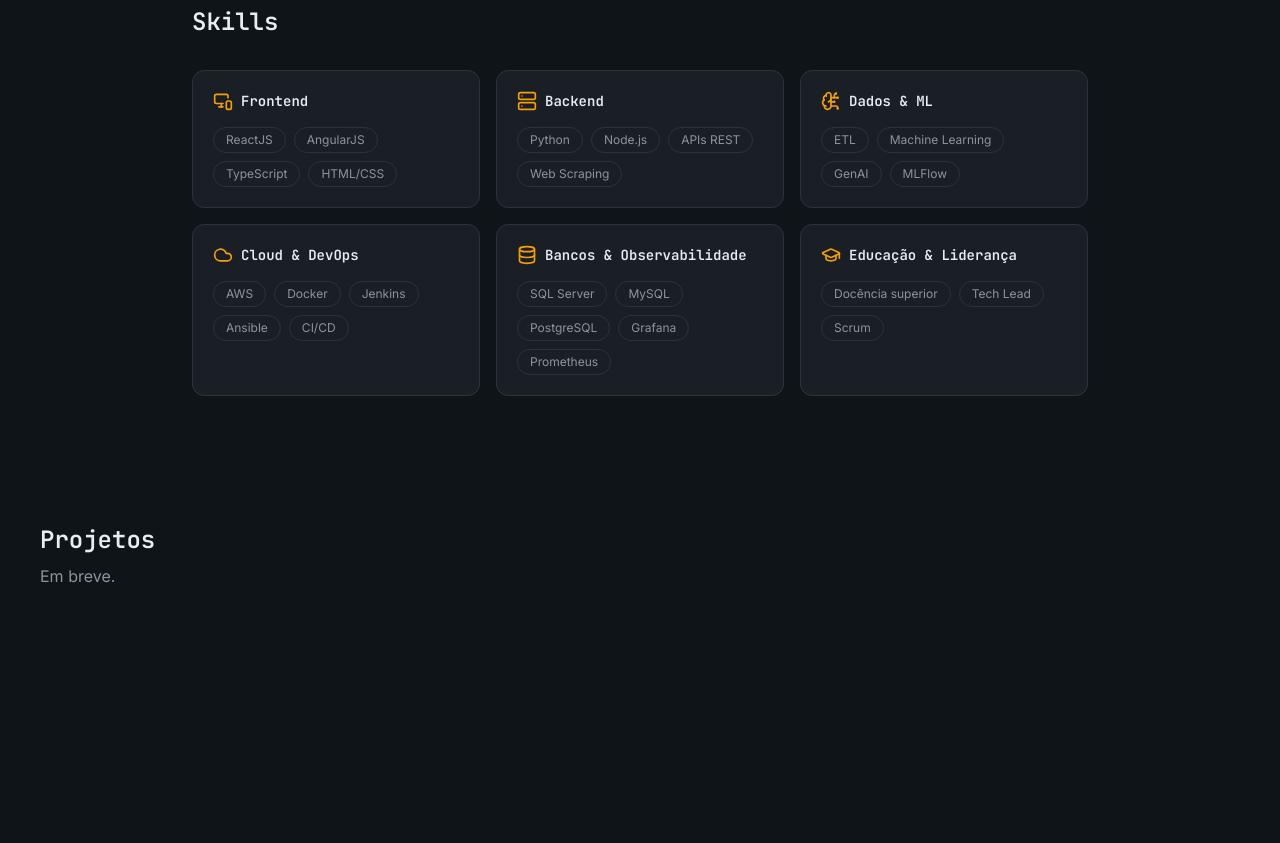
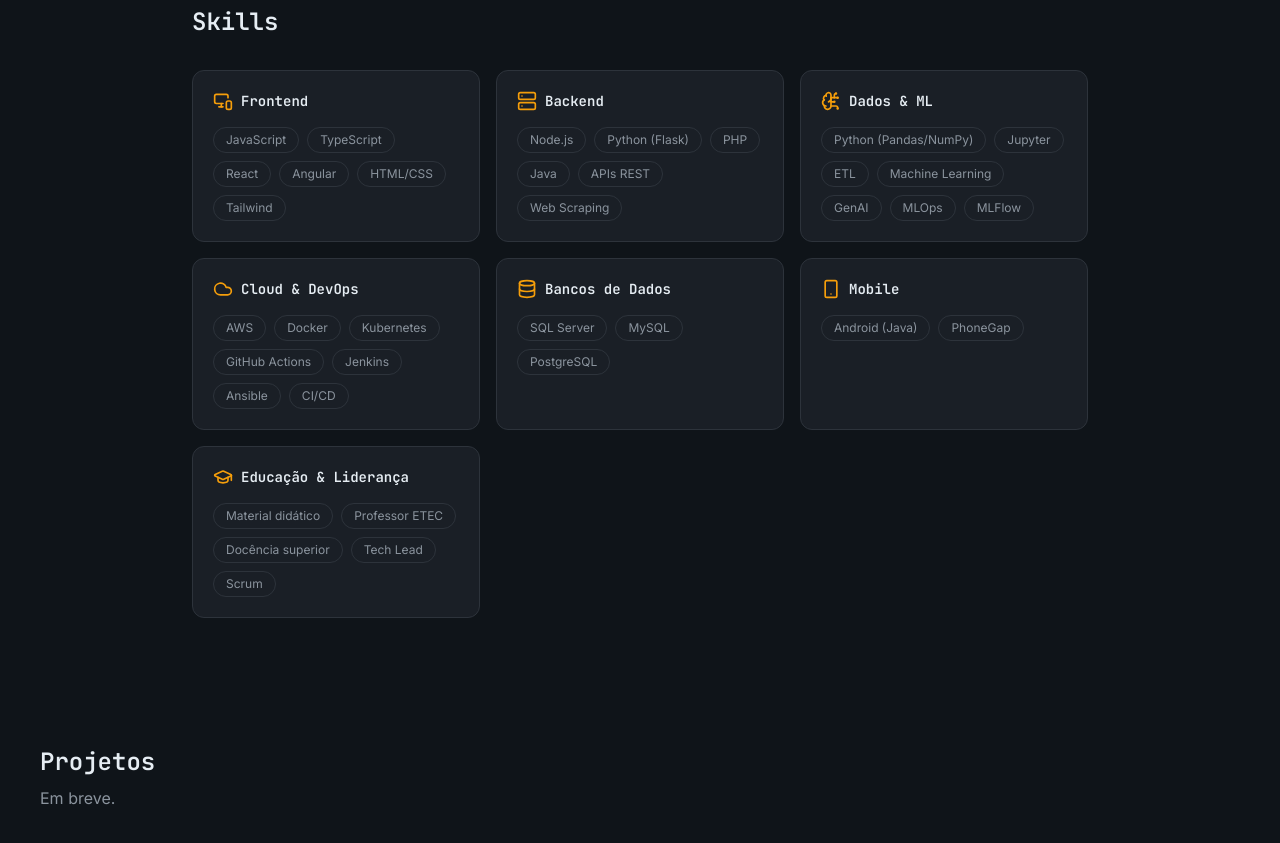
Before and after one commit to dlpires/portfolio, a Next.js app: page / in a window 1280 px wide. Shown: the part 1760-2603 px from the top of the page. Built offline with nearby package versions, Linux system fonts and the light colour scheme.

Commit message:
feat(about): merge CV skills with issue #3 list

```diff
--- a/src/data/skills.ts
+++ b/src/data/skills.ts
@@ -4,6 +4,7 @@
   | "data"
   | "cloud"
   | "database"
+  | "mobile"
   | "education";
 
 export type SkillCategory = {
@@ -16,31 +17,44 @@
   {
     title: "Frontend",
     icon: "frontend",
-    skills: ["ReactJS", "AngularJS", "TypeScript", "HTML/CSS"],
+    skills: ["JavaScript", "TypeScript", "React", "Angular", "HTML/CSS", "Tailwind"],
   },
   {
     title: "Backend",
     icon: "backend",
-    skills: ["Python", "Node.js", "APIs REST", "Web Scraping"],
+    skills: ["Node.js", "Python (Flask)", "PHP", "Java", "APIs REST", "Web Scraping"],
   },
   {
     title: "Dados & ML",
     icon: "data",
-    skills: ["ETL", "Machine Learning", "GenAI", "MLFlow"],
+    skills: [
+      "Python (Pandas/NumPy)",
+      "Jupyter",
+      "ETL",
+      "Machine Learning",
+      "GenAI",
+      "MLOps",
+      "MLFlow",
+    ],
   },
   {
     title: "Cloud & DevOps",
     icon: "cloud",
-    skills: ["AWS", "Docker", "Jenkins", "Ansible", "CI/CD"],
+    skills: ["AWS", "Docker", "Kubernetes", "GitHub Actions", "Jenkins", "Ansible", "CI/CD"],
   },
   {
-    title: "Bancos & Observabilidade",
+    title: "Bancos de Dados",
     icon: "database",
-    skills: ["SQL Server", "MySQL", "PostgreSQL", "Grafana", "Prometheus"],
+    skills: ["SQL Server", "MySQL", "PostgreSQL"],
+  },
+  {
+    title: "Mobile",
+    icon: "mobile",
+    skills: ["Android (Java)", "PhoneGap"],
   },
   {
     title: "Educação & Liderança",
     icon: "education",
-    skills: ["Docência superior", "Tech Lead", "Scrum"],
+    skills: ["Material didático", "Professor ETEC", "Docência superior", "Tech Lead", "Scrum"],
   },
 ];
--- a/src/sections/SkillsGrid.tsx
+++ b/src/sections/SkillsGrid.tsx
@@ -5,6 +5,7 @@
   GraduationCap,
   MonitorSmartphone,
   Server,
+  Smartphone,
 } from "lucide-react";
 
 import { skillCategories, type SkillIcon } from "@/data/skills";
@@ -15,6 +16,7 @@
   data: BrainCircuit,
   cloud: Cloud,
   database: Database,
+  mobile: Smartphone,
   education: GraduationCap,
 } as const satisfies Record<SkillIcon, unknown>;
 
```
